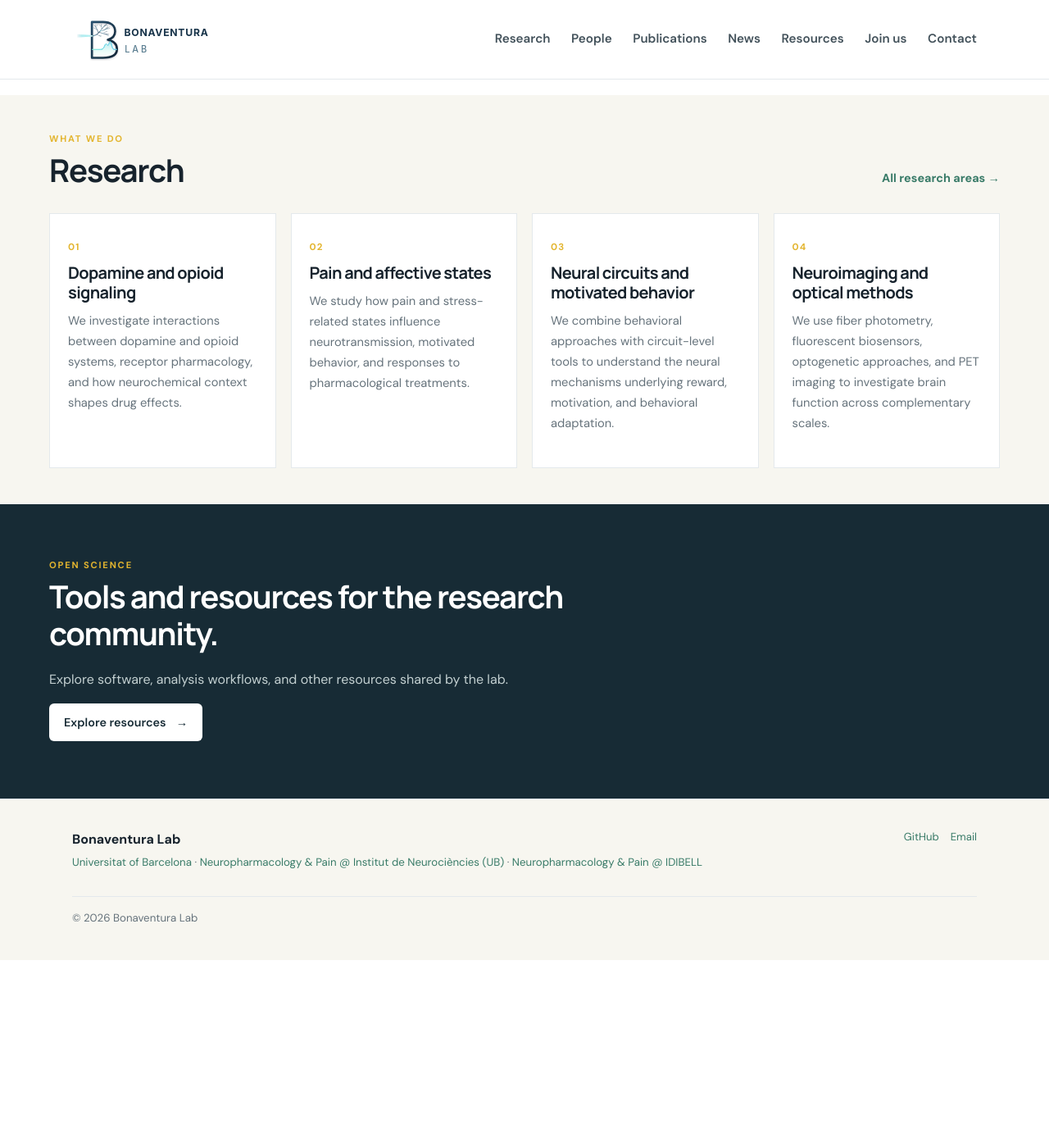
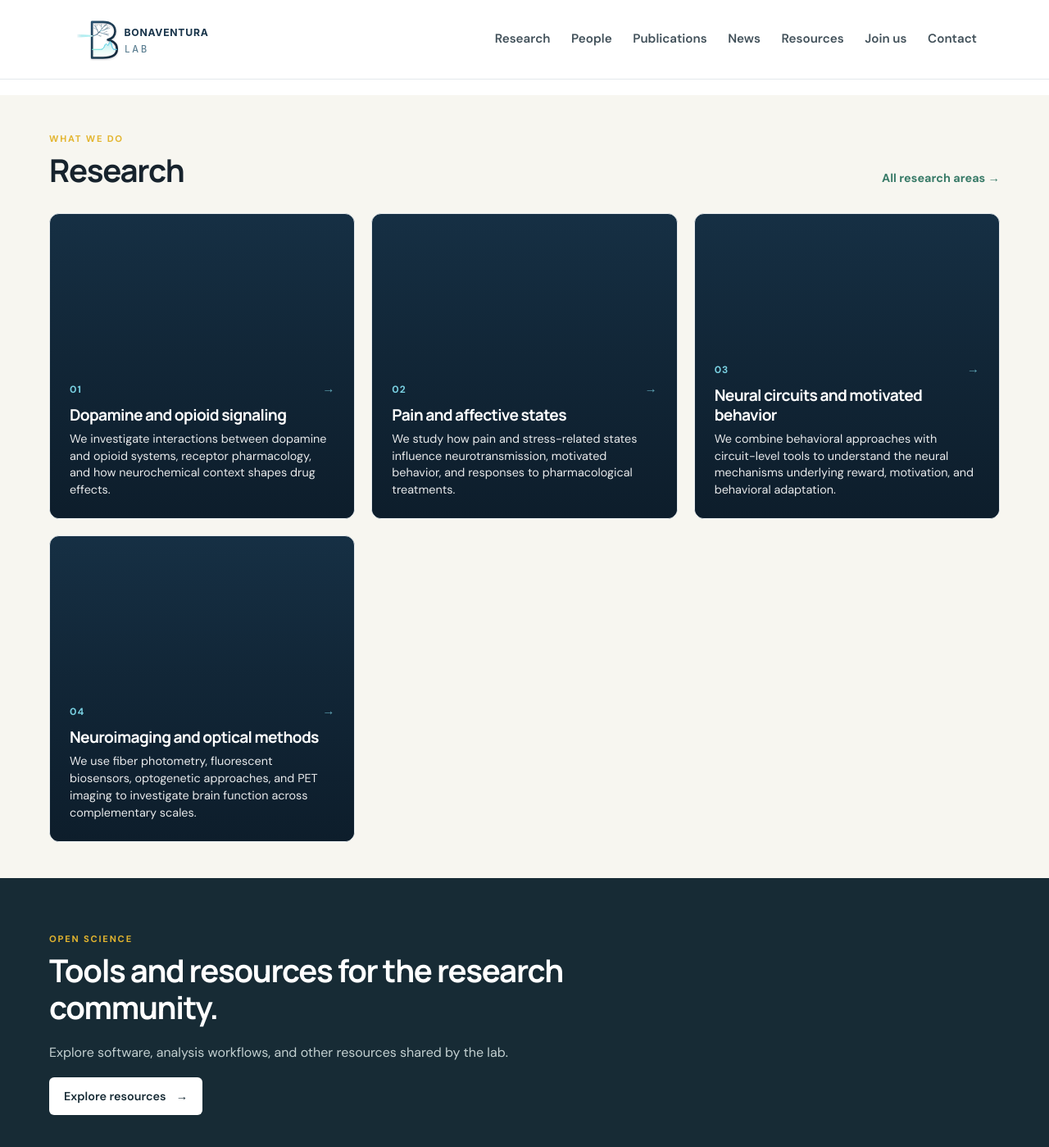
Before and after one commit to BonaventuraLab/BonaventuraLab.github.io, a Jekyll site: the page built from index.md, in a window 1280 px wide and 1400 px high, scrolled down 1191 px. Shown: the whole window at 82% size. Built offline with Jekyll 4.4.1, drawn with Linux system fonts in a browser that asks for light colours; before the commit the page ends 2362 px from its top, so only the background shows below that.

Commit message:
Update home.html

```diff
--- a/_layouts/home.html
+++ b/_layouts/home.html
@@ -15,9 +15,6 @@ layout: default
       <a class="text-link" href="{{ '/publications/' | relative_url }}">Publications →</a>
     </div>
   </div>
-</section>
-
-
 </section>
 
 <section class="section">
@@ -56,11 +53,25 @@ layout: default
   </div>
   <div class="research-grid">
     {% for item in site.data.research %}
-    <article class="research-card">
-      <span class="card-number">0{{ forloop.index }}</span>
-      <h3>{{ item.title }}</h3>
-      <p>{{ item.description }}</p>
-    </article>
+    <a class="research-card research-card--media" href="{{ item.url | default: '/research/' | relative_url }}">
+      {% if item.image %}
+      <img
+        class="research-card__bg"
+        src="{{ item.image | relative_url }}"
+        alt="{{ item.alt | default: item.title | escape }}"
+        loading="lazy"
+      >
+      {% endif %}
+      <div class="research-card__scrim" aria-hidden="true"></div>
+      <div class="research-card__content">
+        <div class="research-card__meta">
+          <span class="card-number">0{{ forloop.index }}</span>
+          <span class="research-card__arrow" aria-hidden="true">→</span>
+        </div>
+        <h3>{{ item.title }}</h3>
+        <p>{{ item.description }}</p>
+      </div>
+    </a>
     {% endfor %}
   </div>
 </section>
@@ -75,105 +86,121 @@ layout: default
 </section>
 
 <style>
-  .hero-aligned {
-    padding-top: 1.5rem;
-    padding-bottom: 1.75rem;
+  .research-grid {
+    display: grid;
+    grid-template-columns: repeat(3, minmax(0, 1fr));
+    gap: 1.25rem;
   }
 
-  .hero-aligned .hero-main {
-    max-width: 780px;
+  .research-card--media {
+    position: relative;
+    aspect-ratio: 1 / 1;
+    overflow: hidden;
+    border-radius: 12px;
+    display: flex;
+    align-items: flex-end;
+    padding: 1.5rem;
+    color: #ffffff;
+    background-color: #18344A;
+    text-decoration: none;
+    transition: transform 0.25s ease, box-shadow 0.25s ease;
   }
 
-  .hero-aligned h1 {
-    font-size: clamp(2rem, 3.6vw, 2.9rem);
-    line-height: 1.12;
-    letter-spacing: -0.02em;
-    color: #18344A;
-    margin: 0.4rem 0 0.75rem;
-    max-width: none;
+  .research-card--media:hover {
+    transform: translateY(-3px);
+    box-shadow: 0 12px 24px rgba(12, 27, 40, 0.18);
   }
 
-  .hero-aligned .hero-lead {
-    font-size: 1rem;
-    line-height: 1.55;
-    color: #425B6B;
-    margin: 0 0 1.15rem;
-    max-width: 64ch;
+  .research-card--media:focus-visible {
+    outline: 3px solid #1E788A;
+    outline-offset: 3px;
   }
 
-  .hero-aligned .hero-cta-row {
+  .research-card__bg {
+    position: absolute;
+    inset: 0;
+    width: 100%;
+    height: 100%;
+    object-fit: cover;
+    transition: transform 0.35s ease;
+    z-index: 0;
+  }
+
+  .research-card--media:hover .research-card__bg {
+    transform: scale(1.04);
+  }
+
+  .research-card__scrim {
+    position: absolute;
+    inset: 0;
+    background: linear-gradient(
+      to top,
+      rgba(12, 27, 40, 0.90) 0%,
+      rgba(12, 27, 40, 0.55) 55%,
+      rgba(12, 27, 40, 0.18) 100%
+    );
+    z-index: 1;
+  }
+
+  .research-card__content {
+    position: relative;
+    z-index: 2;
+    width: 100%;
+  }
+
+  .research-card__meta {
     display: flex;
     align-items: center;
-    gap: 1.35rem;
-    flex-wrap: wrap;
+    justify-content: space-between;
+    margin-bottom: 0.35rem;
   }
 
-  .hero-aligned .hero-cta-row .button-link,
-  .hero-aligned .hero-cta-row .text-link {
-    white-space: nowrap;
+  .research-card--media .card-number {
+    font-size: 0.75rem;
+    font-weight: 700;
+    letter-spacing: 0.08em;
+    color: #7AD1E2;
   }
 
-  .hero-aligned .hero-strip {
-    margin-top: 1.75rem;
-    display: grid;
-    grid-template-columns: repeat(3, minmax(0, 1fr));
-    border-top: 1px solid rgba(24, 52, 74, 0.14);
-    border-bottom: 1px solid rgba(24, 52, 74, 0.14);
-    background: #F7FAFC;
+  .research-card__arrow {
+    font-size: 0.95rem;
+    color: #7AD1E2;
+    opacity: 0.75;
+    transition: transform 0.25s ease, opacity 0.25s ease;
   }
 
-  .hero-aligned .strip-item {
-    display: flex;
-    align-items: flex-start;
-    gap: 0.75rem;
-    padding: 0.9rem 1.15rem;
-    border-right: 1px solid rgba(24, 52, 74, 0.1);
+  .research-card--media:hover .research-card__arrow {
+    opacity: 1;
+    transform: translateX(3px);
   }
 
-  .hero-aligned .strip-item:first-child {
-    padding-left: 0.25rem;
+  .research-card--media h3 {
+    margin: 0 0 0.45rem;
+    font-size: 1.2rem;
+    line-height: 1.25;
+    color: #ffffff;
   }
 
-  .hero-aligned .strip-item:last-child {
-    border-right: none;
-    padding-right: 0.25rem;
+  .research-card--media p {
+    margin: 0;
+    font-size: 0.9rem;
+    line-height: 1.45;
+    color: rgba(255, 255, 255, 0.9);
   }
 
-  .hero-aligned .strip-num {
-    font-size: 0.75rem;
-    font-weight: 700;
-    color: #1E788A;
-    padding-top: 0.15rem;
+  @media (max-width: 900px) {
+    .research-grid {
+      grid-template-columns: repeat(2, minmax(0, 1fr));
+    }
   }
 
-  .hero-aligned .strip-item strong {
-    display: block;
-    font-size: 0.85rem;
-    letter-spacing: 0.04em;
-    text-transform: uppercase;
-    color: #18344A;
-  }
-
-  .hero-aligned .strip-item span:last-child {
-    display: block;
-    font-size: 0.8rem;
-    color: #546E7E;
-    margin-top: 0.1rem;
-  }
-
-  @media (max-width: 760px) {
-    .hero-aligned .hero-strip {
+  @media (max-width: 560px) {
+    .research-grid {
       grid-template-columns: 1fr;
     }
-    .hero-aligned .strip-item,
-    .hero-aligned .strip-item:first-child,
-    .hero-aligned .strip-item:last-child {
-      padding: 0.85rem 0.25rem;
-      border-right: none;
-      border-bottom: 1px solid rgba(24, 52, 74, 0.1);
-    }
-    .hero-aligned .strip-item:last-child {
-      border-bottom: none;
+
+    .research-card--media {
+      aspect-ratio: 4 / 3;
     }
   }
 </style>
```
